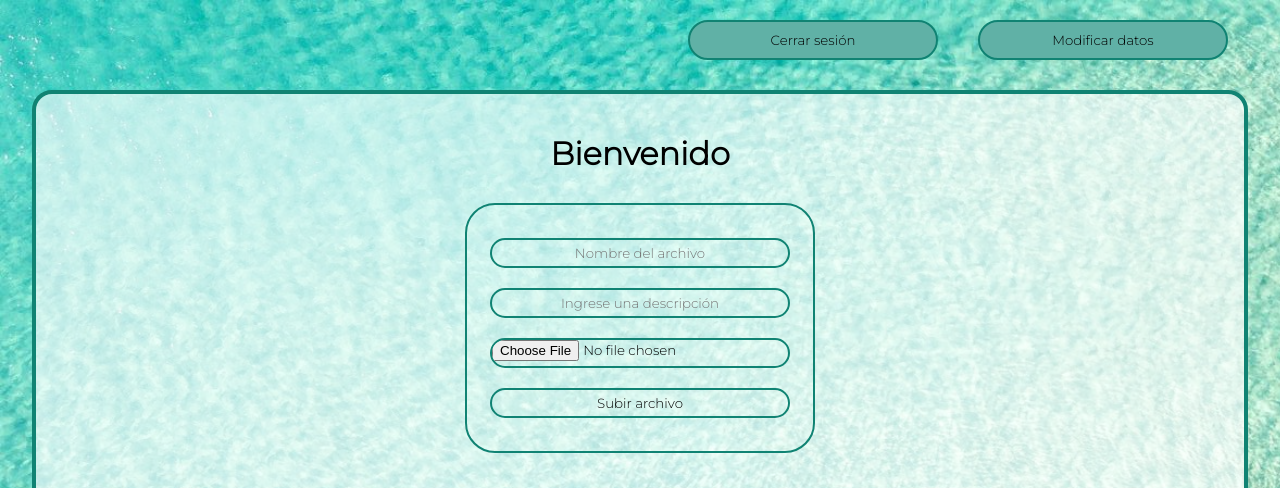
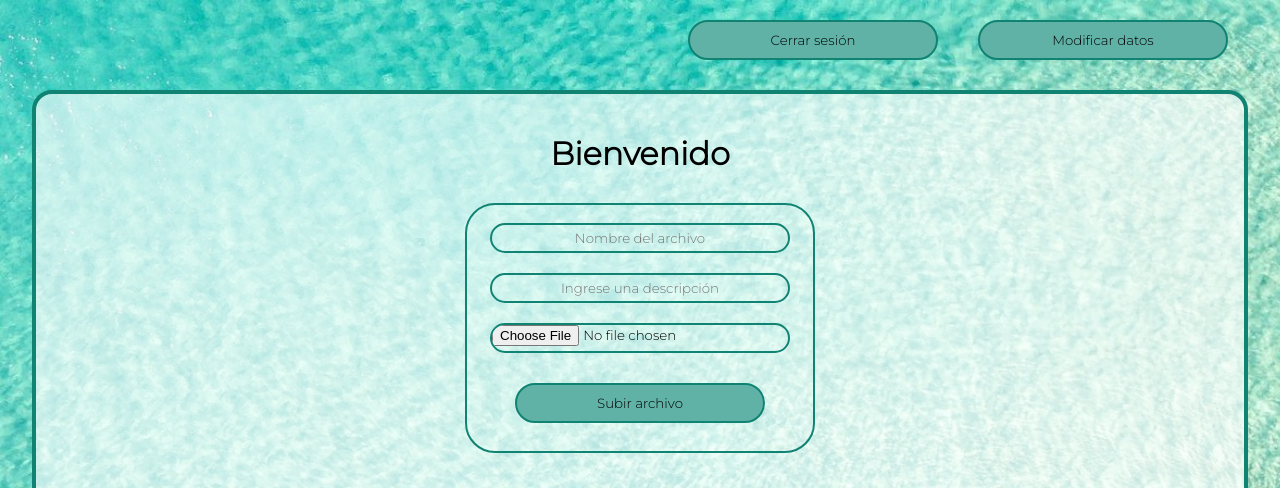
Before and after one commit to DamarisEspinosa/Practica-7-File-Manager, a PHP site: page / in a window 1280 px wide; the page is wider, and only the part inside the window is pictured. Shown: the top 488 px of that part. Run offline with PHP 8.4, Linux system fonts and the light colour scheme; the visitor is signed in with stand-in values (Sample User, id 1); data that the repository does not hold is empty.

Commit message:
estilo de boton del form subir archivos

```diff
--- a/style.css
+++ b/style.css
@@ -157,3 +157,16 @@ th {
     margin: 10px;
     background-color: transparent;
 }
+
+.formArchivos input[type="submit"] {
+    height: 40px;
+    width: 250px;
+    text-align: center;
+    border: #108373 2px solid;
+    border-radius: 25px;
+    margin: 20px;
+    background-color: #60b1a6;
+}
+.formArchivos input[type="submit"]:hover {
+    background-color: #b1eee6;
+}
```
